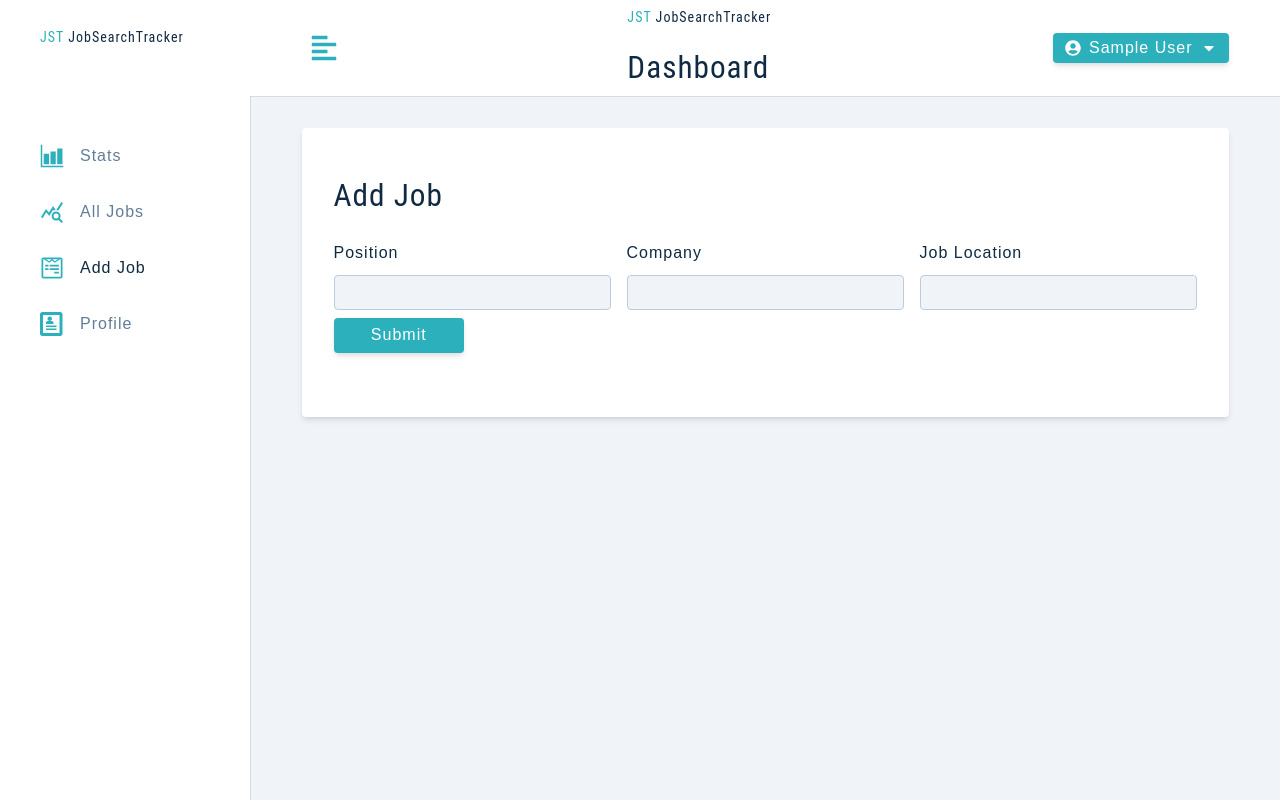
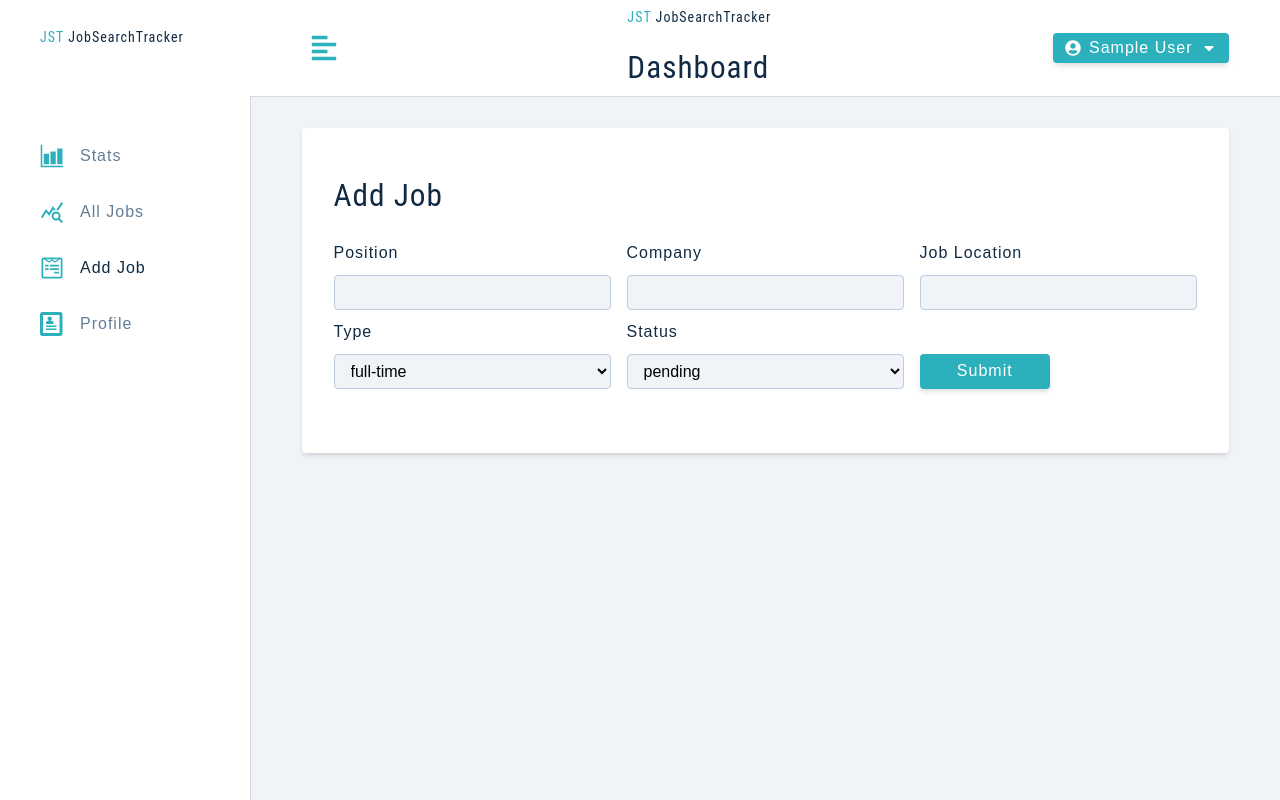
Before and after one commit to ZaidaMM/job-search-tracker-mern, a React (Create React App) app in the folder client/: page /add-job in a window 1280 px wide. Built offline with nearby package versions, Linux system fonts and the light colour scheme; sample sign-in values are in the browser's storage.

Commit message:
Add job complete

```diff
--- /dev/null
+++ b/client/src/components/FormRowSelect.js
@@ -0,0 +1,25 @@
+const FormRowSelect = ({ name, value, labelText, handleChange, list }) => {
+  return (
+    <div className='form-row'>
+      <label htmlFor={name} className='form-label'>
+        {labelText || name}
+      </label>
+      <select
+        name={name}
+        value={value}
+        onChange={handleChange}
+        className='form-select'
+      >
+        {list.map((itemValue, index) => {
+          return (
+            <option key={index} value={itemValue}>
+              {itemValue}
+            </option>
+          );
+        })}
+      </select>
+    </div>
+  );
+};
+
+export default FormRowSelect;
--- a/client/src/components/index.js
+++ b/client/src/components/index.js
@@ -4,5 +4,14 @@
 import Navbar from './Navbar';
 import SmallSidebar from './SmallSidebar';
 import BigSidebar from './BigSidebar';
+import FormRowSelect from './FormRowSelect';
 
-export { Logo, FormRow, Alert, Navbar, SmallSidebar, BigSidebar };
+export {
+  Logo,
+  FormRow,
+  Alert,
+  Navbar,
+  SmallSidebar,
+  BigSidebar,
+  FormRowSelect,
+};
--- a/client/src/pages/dashboard/AddJob.js
+++ b/client/src/pages/dashboard/AddJob.js
@@ -1,4 +1,4 @@
-import { FormRow, Alert } from '../../components';
+import { FormRow, Alert, FormRowSelect } from '../../components';
 import { useAppContext } from '../../context/appContext';
 import Wrapper from '../../assets/wrappers/DashboardFormPage';
 
@@ -45,20 +45,33 @@
             name='position'
             value={position}
             handleChange={handleJobInput}
-          ></FormRow>
+          />
           <FormRow
             type='text'
             name='company'
             value={company}
             handleChange={handleJobInput}
-          ></FormRow>
+          />
           <FormRow
             type='text'
             labelText='job location'
             name='joblocation'
             value={jobLocation}
             handleChange={handleJobInput}
-          ></FormRow>
+          />
+          <FormRowSelect
+            labelText='Type'
+            name='jobType'
+            value={jobType}
+            handleChange={handleJobInput}
+            list={jobTypeOptions}
+          />
+          <FormRowSelect
+            name='status'
+            value={status}
+            handleChange={handleJobInput}
+            list={statusOptions}
+          />
 
           <div className='btn-container'>
             <button
```
